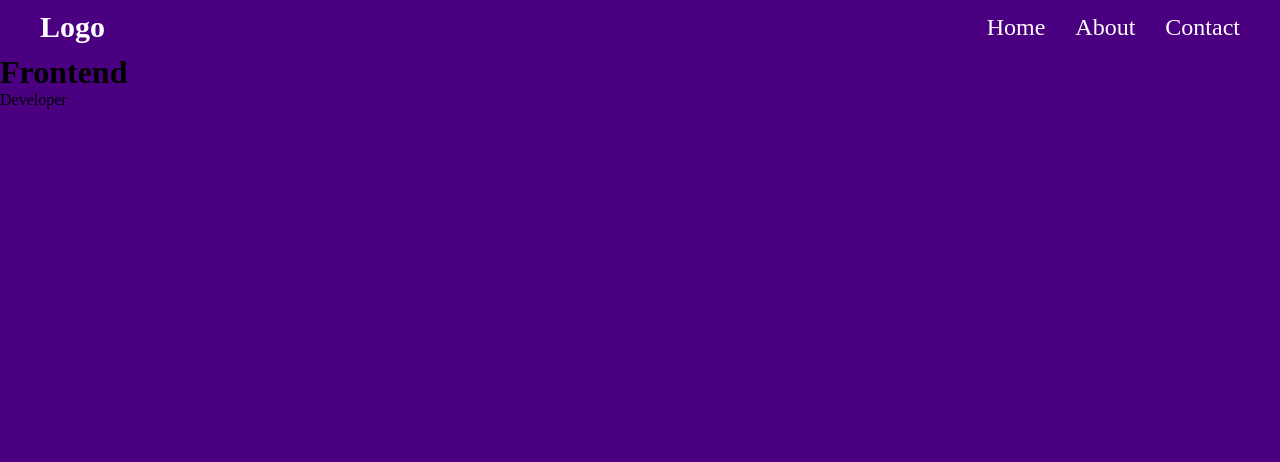
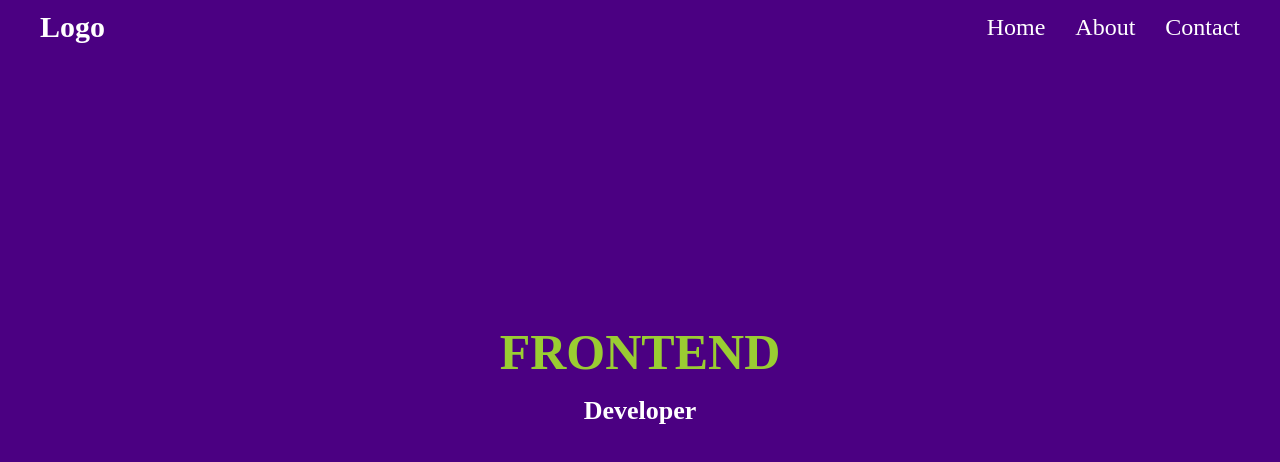
Before and after one commit to Ergashev95/git-test-1400, a plain HTML site: page index.html in a window 1280 px wide. Drawn offline with Linux system fonts and the light colour scheme.

Commit message:
add header-content styles

```diff
--- a/main.css
+++ b/main.css
@@ -41,3 +41,24 @@ header {
     color: white;
     font-size: 24px;
 }
+
+.header-content {
+    height: 80vh;
+    display: flex;
+    flex-direction: column;
+    justify-content: center;
+    align-items: center;
+    row-gap: 15px;
+}
+
+.header-title {
+    color: yellowgreen;
+    font-size: 50px;
+    text-transform: uppercase;
+}
+
+.header-text {
+    color: white;
+    font-size: 26px;
+    font-weight: 700;
+}
```
